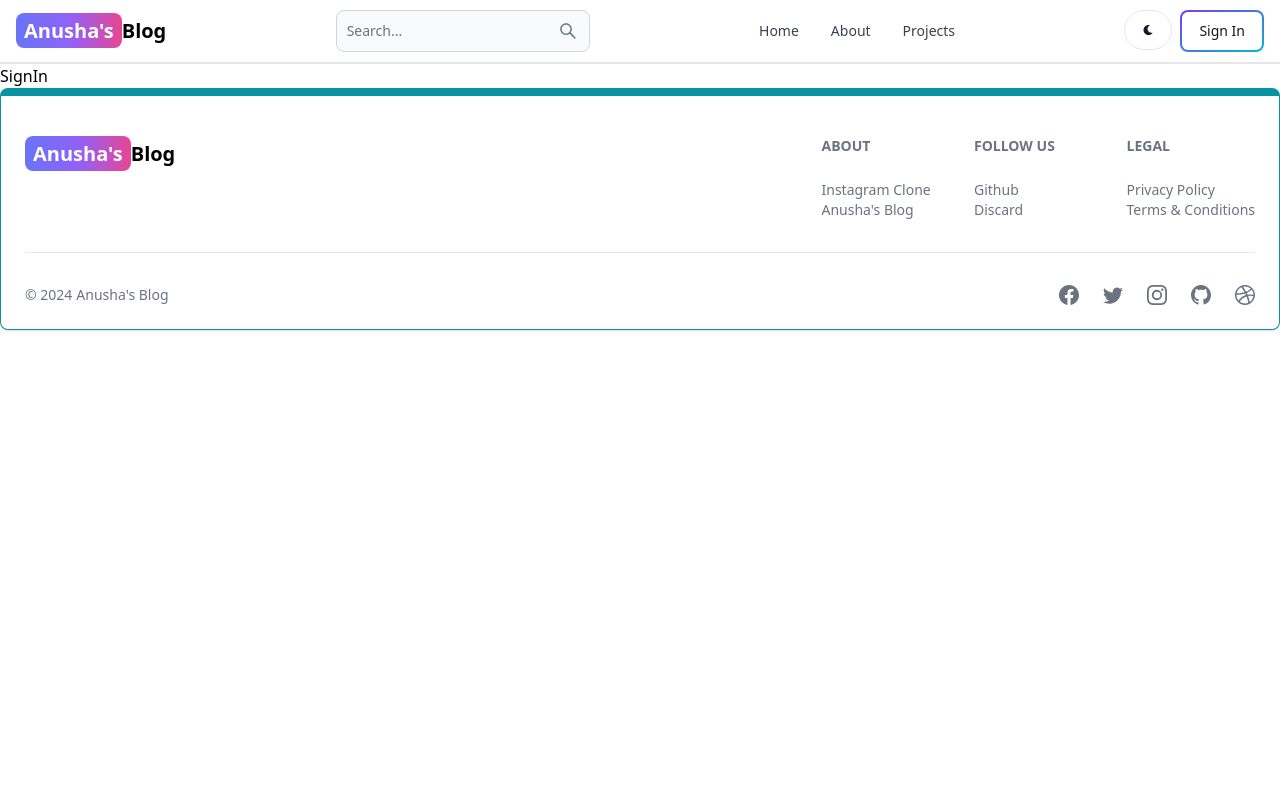
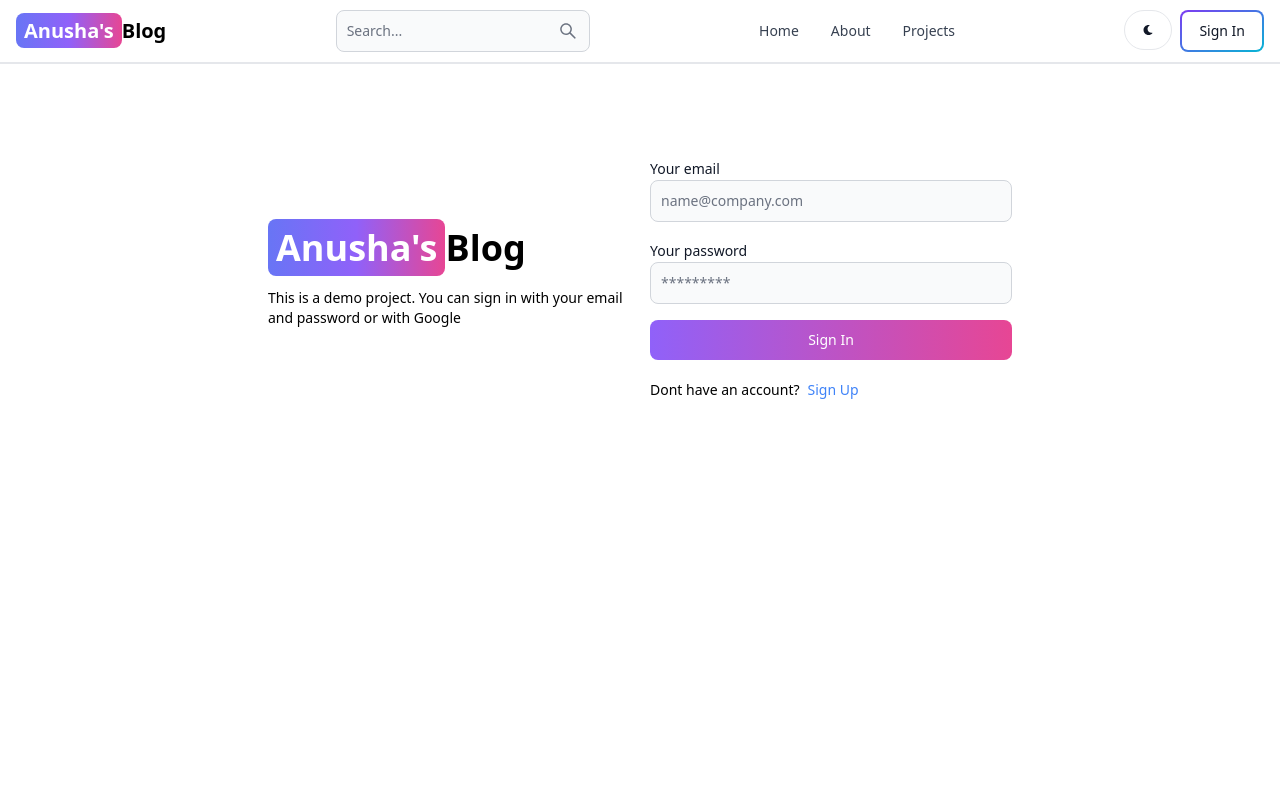
Before and after one commit to Anusha-star11/MERNBlog, a React (Vite) app in the folder client/: page /sign-in in a window 1280 px wide. Shown: the top 800 px of the page. Built offline with nearby package versions, Linux system fonts and the light colour scheme.

Commit message:
complete signin page functionality

```diff
--- a/client/src/Pages/SignIn.jsx
+++ b/client/src/Pages/SignIn.jsx
@@ -1,5 +1,91 @@
-export default function SignIn() {
+import { Alert, Button, Label, TextInput,Spinner } from "flowbite-react";
+import { useState } from "react";
+import { Link,useNavigate} from "react-router-dom";
+
+export default function SignUp() {
+  const [formData,setFormData]=useState({})
+  const [errorMessage, setErrorMessage]=useState(null);
+  const [loading,setLoading]=useState(false);
+  const navigate=useNavigate();
+
+
+  const handleChange=(e)=>{
+    setFormData({ ...formData, [e.target.id]: e.target.value.trim() });
+  }
+
+  const handleSubmit = async (e)=>{
+    e.preventDefault();
+
+    if(!formData.email || !formData.password){
+        return setErrorMessage('Please fill all fields')
+    }
+
+    try{
+        setLoading(true);
+        setErrorMessage(null);
+        const res = await fetch('/api/auth/signin', {
+        method: 'POST',
+        headers:{'Content-Type':'application/json'},
+        body: JSON.stringify(formData),// no-referrer, *no-referrer-when-downgrade, origin, origin-when-cross-origin, same-origin, strict-origin, strict-origin-when-cross-origin, unsafe-url
+      });
+      const data = await res.json();
+
+      if(data.success===false){
+        return setErrorMessage(data.message);
+      }
+      setLoading(false);
+      if(res.ok){
+        navigate("/")
+      }
+
+    }catch(error){
+      setErrorMessage(error.message);
+      setLoading(false);
+    }
+  }
+
   return (
-    <h1>SignIn</h1>
+    <div className="min-h-screen mt-20">
+      <div className="flex p-3 max-w-3xl mx-auto flex-col md:flex-row md:items-center gap-5">
+        {/* left */}
+        <div className="flex-1">
+        <Link to="/" className="text-4xl font-bold dark:text-white">
+            <span className="px-2 py-1 bg-gradient-to-r from-indigo-500 via-purple-500 to-pink-500 rounded-lg text-white">Anusha's</span>
+            Blog
+        </Link>
+        <p className="text-sm mt-5">
+          This is a demo project. You can sign in with your email and password or with Google
+        </p>
+        </div>
+        {/*right*/}
+        <div className="flex-1">
+          <form className="flex flex-col gap-4" onSubmit={handleSubmit}>
+
+            <div>
+              <Label value='Your email'/>
+              <TextInput type="email" placeholder="name@company.com" id="email" onChange={handleChange}/>
+            </div>
+            <div>
+              <Label value='Your password'/>
+              <TextInput type="password" placeholder="*********" id="password" onChange={handleChange}/>
+            </div>
+            <Button gradientDuoTone='purpleToPink' type='submit' disabled={loading}>
+              {loading ? (
+              <>
+              <Spinner size='sm'/>
+              <span className="pl-3">Loading...</span>
+              </>
+              ) : ("Sign In")}
+
+            </Button>
+          </form>
+          <div className="flex gap-2 text-sm mt-5">
+            <span>Dont have an account?</span>
+            <Link to="/sign-up" className="text-blue-500">Sign Up</Link>
+          </div>
+          {errorMessage && (<Alert className='mt-5' color='failure'>{errorMessage}</Alert>)}
+        </div>
+      </div>
+    </div>
   )
 }
--- a/client/src/Pages/SignUp.jsx
+++ b/client/src/Pages/SignUp.jsx
@@ -1,19 +1,27 @@
-import { Button, Label, TextInput } from "flowbite-react";
+import { Button, Label, Spinner, TextInput,Alert } from "flowbite-react";
 import { useState } from "react";
-import { Link } from "react-router-dom";
+import { Link,useNavigate } from "react-router-dom";
 
 export default function SignUp() {
   const [formData,setFormData]=useState({})
   const [errorMessage, setErrorMessage]=useState(null);
+  const [loading,setLoading]=useState(false);
+  const navigate=useNavigate();
 
   const handleChange=(e)=>{
     setFormData({ ...formData, [e.target.id]: e.target.value.trim() });
   }
 
   const handleSubmit = async (e)=>{
+    e.preventDefault();
 
-    e.preventDefault();
+    if(!formData.username || !formData.email || !formData.password){
+        return setErrorMessage('Please fill all fields')
+    }
+
     try{
+        setLoading(true);
+        setErrorMessage(null);
         const res = await fetch('/api/auth/signup', {
         method: 'POST',
         headers:{'Content-Type':'application/json'},
@@ -24,9 +32,14 @@
       if(data.success===false){
         return setErrorMessage(data.message);
       }
+      setLoading(false);
+      if(res.ok){
+        navigate('/sign-in')
+      }
 
     }catch(error){
       setErrorMessage(error.message);
+      setLoading(false);
     }
   }
 
@@ -58,14 +71,21 @@
               <Label value='Your password'/>
               <TextInput type="password" placeholder="Password" id="password" onChange={handleChange}/>
             </div>
-            <Button gradientDuoTone='purpleToPink' type='submit'>
-              Sign Up
+            <Button gradientDuoTone='purpleToPink' type='submit' disabled={loading}>
+              {loading ? (
+              <>
+              <Spinner size='sm'/>
+              <span className="pl-3">Loading...</span>
+              </>
+              ) : ("Sign Up")}
+
             </Button>
           </form>
           <div className="flex gap-2 text-sm mt-5">
             <span>Have an account?</span>
             <Link to="/sign-in" className="text-blue-500">Sign In</Link>
           </div>
+          {errorMessage && (<Alert className='mt-5' color='failure'>{errorMessage}</Alert>)}
         </div>
       </div>
     </div>
```
